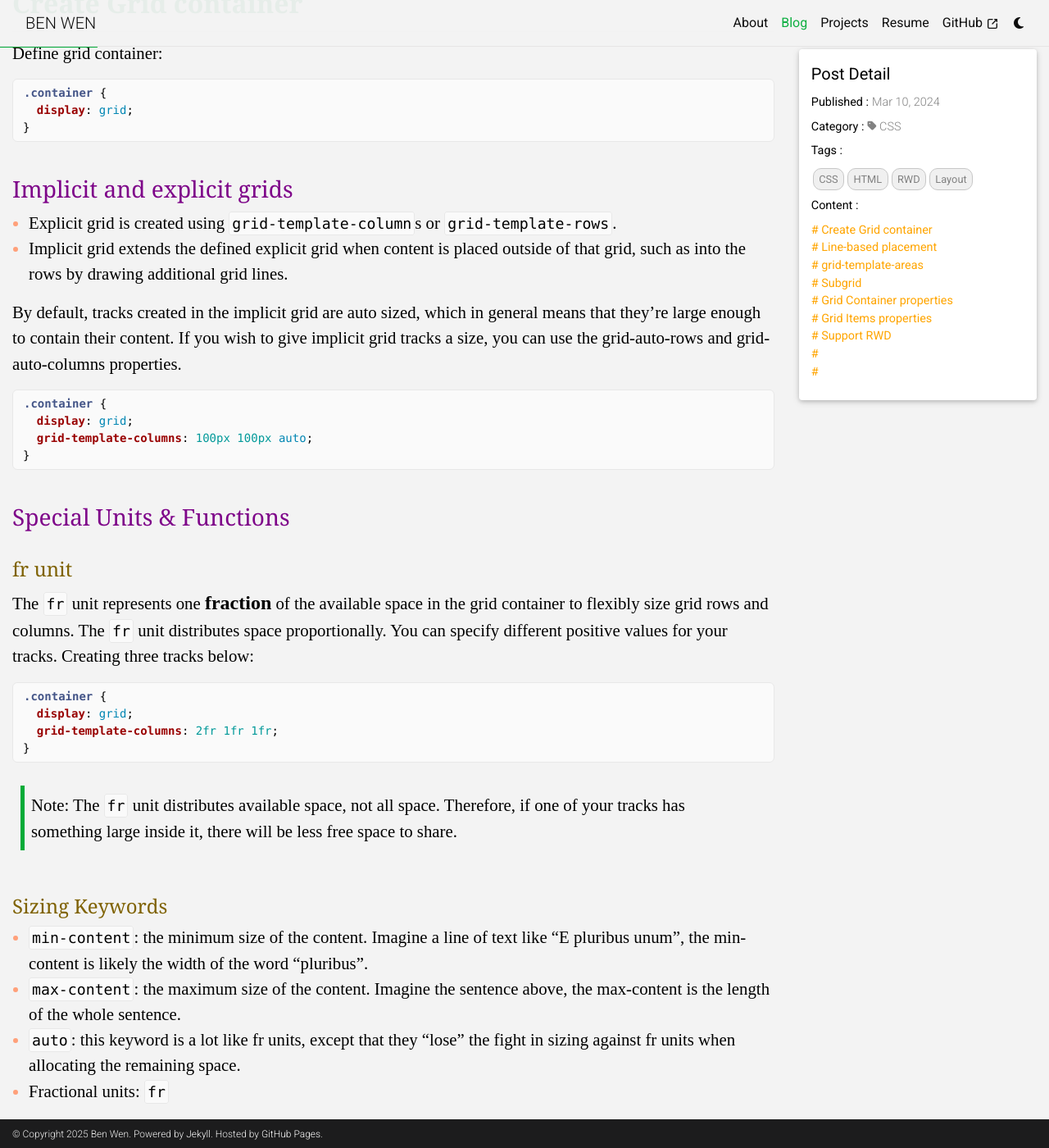
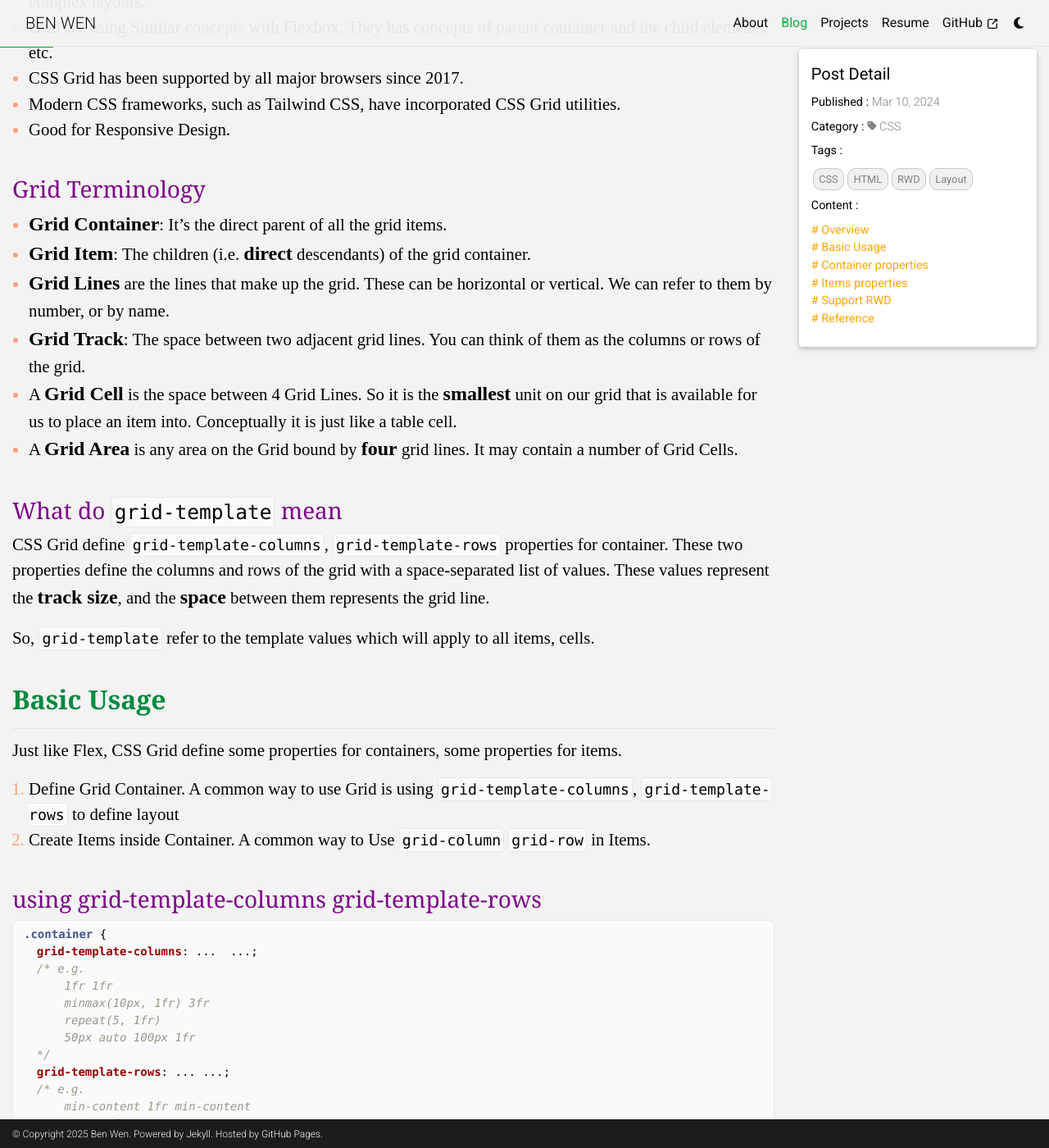
Before and after one commit to benwzj/benwzj.github.io, a Jekyll site: the page built from _posts/2024-03-10-css-grid.md, in a window 1280 px wide and 1400 px high, scrolled down 375 px. Shown: the whole window at 82% size. Built offline with Jekyll 4.4.1, drawn with Linux system fonts in a browser that asks for light colours; comment, search, counter and statistics services are not loaded; some of the changed text lies outside the part shown.

Commit message:
update CSS grid

````diff
--- a/_posts/2024-03-10-css-grid.md
+++ b/_posts/2024-03-10-css-grid.md
@@ -5,101 +5,102 @@
 category: CSS
 tags: CSS HTML RWD Layout
 toc:
-  - name: Create Grid container
-  - name: Line-based placement
-  - name: grid-template-areas
-  - name: Subgrid
-  - name: Grid Container properties
-  - name: Grid Items properties
+  - name: Overview
+  - name: Basic Usage
+  - name: Container properties
+  - name: Items properties
   - name: Support RWD
-  - name:
-  - name:
+  - name: Reference
 ---
 
-CSS grid layout is a two-dimensional layout system for the web. It lets you organize content into rows and columns and offers many features to simplify the creation of complex layouts.
+## Overview
 
-Similar to Flexbox, Grid has concepts of parent container and the child elements.
+- CSS grid layout is a two-dimensional layout system for the web.
+- It lets you organize content into rows and columns and offers many features to simplify the creation of complex layouts.
+- Grid are using Similar concepts with Flexbox. They has concepts of parent container and the child elements, etc.
+- CSS Grid has been supported by all major browsers since 2017.
+- Modern CSS frameworks, such as Tailwind CSS, have incorporated CSS Grid utilities.
+- Good for Responsive Design.
 
-## Create Grid container
+### Grid Terminology
 
-Define grid container:
+- **Grid Container**: It’s the direct parent of all the grid items.
+- **Grid Item**: The children (i.e. **direct** descendants) of the grid container.
+- **Grid Lines** are the lines that make up the grid. These can be horizontal or vertical. We can refer to them by number, or by name.
+- **Grid Track**: The space between two adjacent grid lines. You can think of them as the columns or rows of the grid.
+- A **Grid Cell** is the space between 4 Grid Lines. So it is the **smallest** unit on our grid that is available for us to place an item into. Conceptually it is just like a table cell.
+- A **Grid Area** is any area on the Grid bound by **four** grid lines. It may contain a number of Grid Cells.
+
+### What do `grid-template` mean
+
+CSS Grid define `grid-template-columns`, `grid-template-rows` properties for container.
+These two properties define the columns and rows of the grid with a space-separated list of values. These values represent the **track size**, and the **space** between them represents the grid line.
+
+So, `grid-template` refer to the template values which will apply to all items, cells.
+
+## Basic Usage
+
+Just like Flex, CSS Grid define some properties for containers, some properties for items.
+
+1. Define Grid Container. A common way to use Grid is using `grid-template-columns`, `grid-template-rows` to define layout
+2. Create Items inside Container. A common way to Use `grid-column` `grid-row` in Items.
+
+### using grid-template-columns grid-template-rows
+
 ```css
 .container {
-  display: grid;
+  grid-template-columns: ...  ...;
+  /* e.g.
+      1fr 1fr
+      minmax(10px, 1fr) 3fr
+      repeat(5, 1fr)
+      50px auto 100px 1fr
+  */
+  grid-template-rows: ... ...;
+  /* e.g.
+      min-content 1fr min-content
+      100px 1fr max-content
+  */
 }
 ```
 
-### Implicit and explicit grids
+Example:
 
-- Explicit grid is created using `grid-template-column`s or `grid-template-rows`.
-- Implicit grid extends the defined explicit grid when content is placed outside of that grid, such as into the rows by drawing additional grid lines.
-
-By default, tracks created in the implicit grid are auto sized, which in general means that they're large enough to contain their content. If you wish to give implicit grid tracks a size, you can use the grid-auto-rows and grid-auto-columns properties.
+You can choose to explicitly name the lines. (Note, the bracket syntax for the line names):
 
 ```css
 .container {
-  display: grid;
-  grid-template-columns: 100px 100px auto;
+  grid-template-columns: [first] 40px [line2] 50px [line3] auto [col4-start] 50px [five] 40px [end];
+  grid-template-rows: [row1-start] 25% [row1-end] 100px [third-line] auto [last-line];
 }
 ```
 
-### Special Units & Functions
+{% include figure.html path="assets/img/template-column-rows-02.png" class="img-fluid rounded z-depth-1" width="40%" %}
 
-#### fr unit
+### Use grid-column grid-row in Items
 
-The `fr` unit represents one **fraction** of the available space in the grid container to flexibly size grid rows and columns.
-The `fr` unit distributes space proportionally. You can specify different positive values for your tracks.  Creating three tracks below:
+Layouting Items is `Line-based` placement. You can specify the **start** and **end** lines of the grid area where an item should be placed.
+
+Example:
 ```css
-.container {
-  display: grid;
-  grid-template-columns: 2fr 1fr 1fr;
+.item-c {
+  grid-column: 3 / span 2;
+  grid-row: third-line / 4;
 }
 ```
-> Note: The `fr` unit distributes available space, not all space. Therefore, if one of your tracks has something large inside it, there will be less free space to share.
-{: .warning-block}
+{% include figure.html path="assets/img/grid-item-p.png" class="img-fluid rounded z-depth-1" width="40%" %}
 
-#### Sizing Keywords
-- `min-content`: the minimum size of the content. Imagine a line of text like “E pluribus unum”, the min-content is likely the width of the word “pluribus”.
-- `max-content`: the maximum size of the content. Imagine the sentence above, the max-content is the length of the whole sentence.
-- `auto`: this keyword is a lot like fr units, except that they “lose” the fight in sizing against fr units when allocating the remaining space.
-- Fractional units: `fr`
+The Values can Be:
+- `<line>` – can be a number to refer to a numbered grid line, or a name to refer to a named grid line
+- `span <number>` – the item will span across the provided number of grid tracks
+- `span <name>` – the item will span across until it hits the next line with the provided name
+- `auto` – indicates auto-placement, an automatic span, or a default span of one
 
-#### Sizing Functions
-- `minmax()` function lets us set a minimum and maximum size for a track.
-- `fit-content()` function uses the space available, but never less than min-content and never more than max-content.
-- `min()` function.
-- `max()` function.
-
-#### repeat() function
-The `repeat()` function can save some typing
-But repeat() can get extra fancy when combined with keywords:
-- `auto-fill`: Fit as many possible columns as possible on a row, even if they are empty.
-- `auto-fit`: Fit whatever columns there are into the space. Prefer expanding columns to fill space rather than empty columns.
-
-## Line-based placement
-
-To position items along lines, we can specify the **start** and **end** lines of the grid area where an item should be placed. There are four properties we can use to do this:
-
-- grid-column-start
-- grid-column-end
-- grid-row-start
-- grid-row-end
-- grid-column shorthand for grid-column-start and grid-column-end
-- grid-row shorthand for grid-row-start and grid-row-end
-
-```css
-header {
-  grid-column: 1 / 3;
-  grid-row: 1;
-}
-```
-Means the header contain 1 to 3 column, and first row.
-
-## grid-template-areas
-
-Positioning with `grid-template-areas`.
+### grid-template-areas
 
 Other than Line-based placement, an **alternative** way to arrange items on your grid is to use the `grid-template-areas` property and give the various elements of your design a name.
+
+Example of Positioning with `grid-template-areas`:
 
 ```css
 .container {
@@ -121,48 +122,120 @@
   grid-area: footer;}
 ```
 
-The rules for grid-template-areas are as follows:
+The rules for `grid-template-areas` are as follows:
 - You need to have every cell of the grid filled.
 - To span across two cells, repeat the name.
 - To leave a cell empty, use a . (period).
 - Areas must be rectangular — for example, you can't have an L-shaped area.
 - Areas can't be repeated in different locations.
 
-## Subgrid
-It's possible to nest a grid within another grid, creating a "subgrid". You can do this by setting the display: grid property on a grid item.
+## Container properties
 
-## Grid Container properties
+### gap
+
+Specifies the size of the grid lines. You can think of it like setting the width of the gutters between the columns/rows.
+
+```css
+.container {
+  grid-template-columns: 100px 50px 100px;
+  grid-template-rows: 80px auto 80px;
+  gap: 15px 10px;
+}
+```
+
+### justify-items
+Aligns grid items along the inline (row) axis (as opposed to align-items which aligns along the block (column) axis). This value applies to all grid items inside the container.
+
+```css
+.container {
+  justify-items: start;
+}
+```
+{% include figure.html path="assets/img/grid-justify-item.png" class="img-fluid rounded z-depth-1" width="40%" %}
+
+### align-items
+Aligns grid items along the block (column) axis (as opposed to justify-items which aligns along the inline (row) axis).
+```css
+.container {
+  align-items: start;
+}
+```
+{% include figure.html path="assets/img/grid-asign-item.png" class="img-fluid rounded z-depth-1" width="40%" %}
 
 ### justify-content
-Use the `justify-content` property to align the **grid** inside the container.
-`justify-content` property to align the grid along the inline (**row**) axis.
+Sometimes the total size of your grid might be less than the size of its grid container. In this case you can set the alignment of the whole grid within the grid container.
+This property aligns the grid along the inline (row) axis (as opposed to align-content which aligns the grid along the block (column) axis).
+```css
+.container {
+  justify-content: start;
+}
+```
+{% include figure.html path="assets/img/grid-justifycontent-1.png" class="img-fluid rounded z-depth-1" width="40%" %}
+
+```css
+.container {
+  ustify-content: space-around;
+}
+```
+{% include figure.html path="assets/img/grid-justifycontent-2.png" class="img-fluid rounded z-depth-1" width="40%" %}
 
 ### align-content
-This property aligns the grid along the block (**column**) axis.
-The align-content property is used to vertically align the whole grid inside the container.
+The total size of your grid might be less than the size of its grid container. This property aligns the grid along the block (column) axis (as opposed to justify-content which aligns the grid along the inline (row) axis).
+```css
+.container {
+  align-content: start;
+}
+```
+{% include figure.html path="assets/img/grid-asigncontent-1.png" class="img-fluid rounded z-depth-1" width="40%" %}
 
-### justify-items
-Aligns grid **items** along the inline (**row**) axis. This value applies to all grid items inside the container.
+## Flexbox vs. Grid Layout
 
-### align-items
-Aligns grid items along the block (**column**) axis. This value applies to all grid items inside the container.
+- Flexbox is like stacking or lining up items in a row/column one at a time.
+- Grid is like laying out items on graph paper — you plan the **whole structure** first.
+- Usually, they will be used together. Grid for the overall layout and Flexbox inside components.
 
-## Grid Items properties
+## FAQ
 
-- justify-self
-- align-self
-- place-self
-- grid-column-start
-- grid-column-end
-- grid-row-start
-- grid-row-end
-- grid-area
-- grid-column
-- grid-row
+### Implicit and explicit grids
 
-## Support RWD
+- Explicit grid is created using `grid-template-column`s or `grid-template-rows`.
+- Implicit grid extends the defined explicit grid when content is placed outside of that grid, such as into the rows by drawing additional grid lines.
 
-### Fluid columns snippet
+By default, tracks created in the implicit grid are **auto** sized, which in general means that they're large enough to contain their content. If you wish to give implicit grid tracks a size, you can use the grid-auto-rows and grid-auto-columns properties.
+
+```css
+.container {
+  display: grid;
+  grid-template-columns: 100px 100px auto;
+}
+```
+
+### `fr` unit
+The `fr` unit represents one **fraction** of the available space in the grid container to flexibly size grid rows and columns.
+The `fr` unit distributes space proportionally. You can specify different positive values for your tracks.  Creating three tracks below:
+```css
+.container {
+  display: grid;
+  grid-template-columns: 2fr 1fr 1fr;
+}
+```
+
+### `auto` keyword
+`auto` keyword is a lot like `fr` units, except that they “lose” the fight in sizing against `fr` units when allocating the remaining space.
+
+
+### Useful Functions
+- `minmax()` function lets us set a minimum and maximum size for a track.
+- `fit-content()` function uses the space available, but never less than min-content and never more than max-content.
+- `min()` function.
+- `max()` function.
+- The `repeat()` function can save some typing. It can get extra fancy when combined with keywords:
+  - `auto-fill`: Fit as many possible columns as possible on a row, even if they are empty.
+  - `auto-fit`: Fit whatever columns there are into the space. Prefer expanding columns to fill space rather than empty columns.
+
+### Support RWD
+
+Fluid columns snippet
 
 Fluid width columns that break into more or less columns as space is available, with no media queries!
 ```css
@@ -175,6 +248,10 @@
 }
 ```
 
+### Subgrid
+
+It's possible to nest a grid within another grid, creating a "subgrid". You can do this by setting the display: grid property on a grid item.
+
 ## Reference
 
 - [mdn](https://developer.mozilla.org/en-US/docs/Learn/CSS/CSS_layout/Grids)
````
Also changed, not shown: assets/img/grid-asign-item.png (added), assets/img/grid-asigncontent-1.png (added), assets/img/grid-item-p.png (added), assets/img/grid-justify-item.png (added), assets/img/grid-justifycontent-1.png (added), assets/img/grid-justifycontent-2.png (added), assets/img/template-column-rows-02.png (added).
